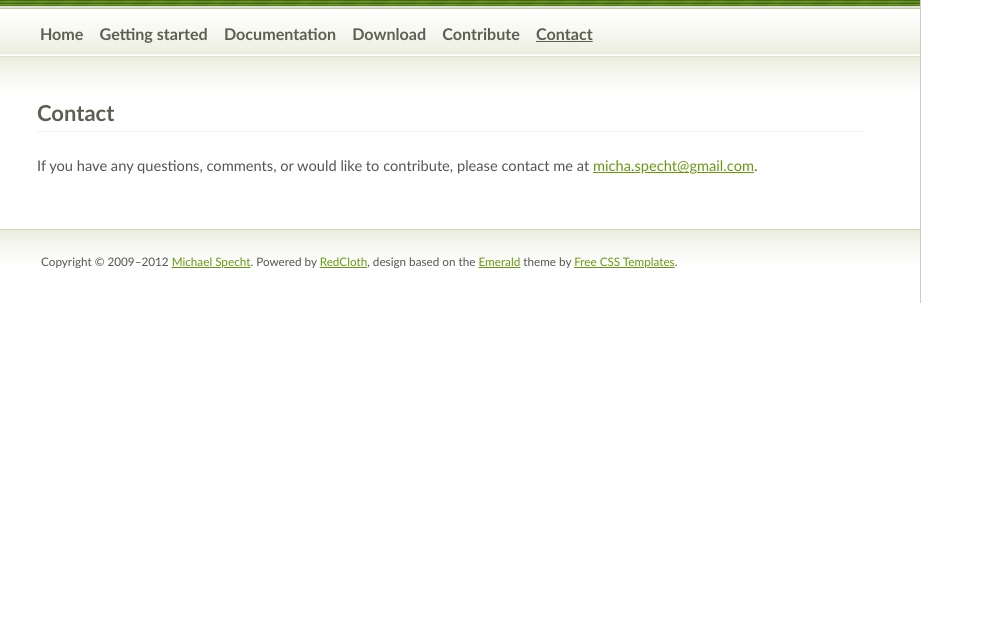
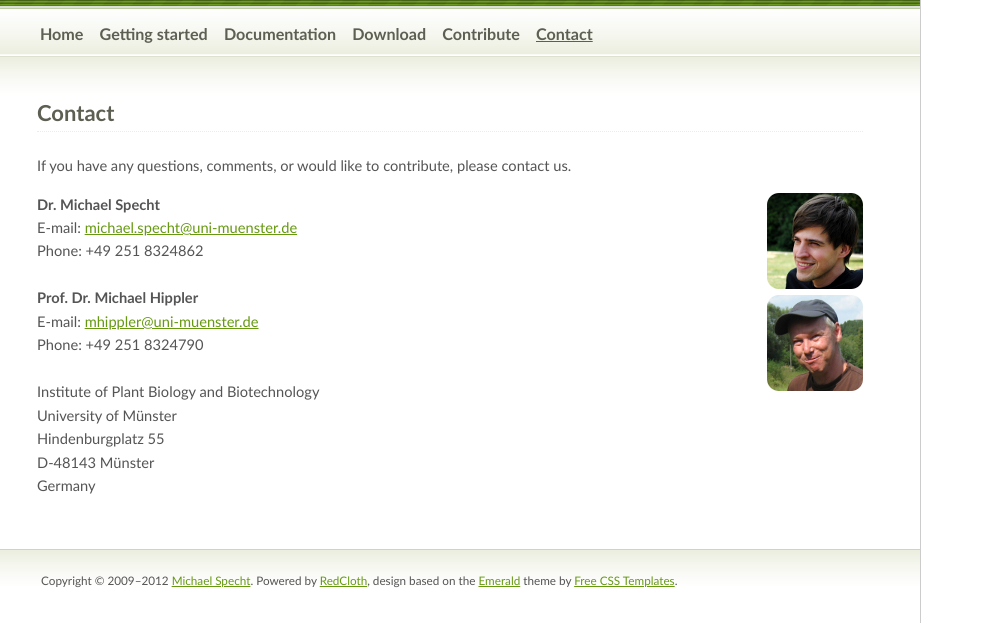
Before and after one commit to specht/gpf, a plain HTML site: page contact.html in a window 1280 px wide. Shown: the part 131-758 px from the top of the page, without its empty margins (0-984 px from the left). Drawn offline with Linux system fonts and the light colour scheme.

Commit message:
updated contact

```diff
--- a/contact.html
+++ b/contact.html
@@ -36,7 +36,24 @@
 			<div id="primaryContent">
             <div id='pagetitle'><h1>Contact</h1></div>
 			<h2>Contact</h2>
-<p>If you have any questions, comments, or would like to contribute, please contact me at <a href="mailto:micha.specht@gmail.com">micha.specht@gmail.com</a>.</p>
+<p>If you have any questions, comments, or would like to contribute, please contact us.</p>
+<p style="float:right;margin-left: 2em;"><img src="images/specht.png" /><br /><img src="images/hippler.png" /></p>
+
+<p>
+<b>Dr. Michael Specht</b> <br />
+E-mail: <a href='mailto:michael.specht@uni-muenster.de'>michael.specht@uni-muenster.de</a> <br />
+Phone: +49 251 8324862 <br />
+ <br />
+<b>Prof. Dr. Michael Hippler</b> <br />
+E-mail: <a href='mailto:mhippler@uni-muenster.de'>mhippler@uni-muenster.de</a> <br />
+Phone: +49 251 8324790 <br />
+ <br />
+Institute of Plant Biology and Biotechnology<br />
+University of Münster<br />
+Hindenburgplatz 55<br />
+D-48143 Münster<br />
+Germany <br />
+</p>
 			</div>
 		</div>
 		<div class="clear"></div>
```
Also changed, not shown: contribute.html (+1 -1 lines), images/hippler.png (added), images/specht.png (added).
